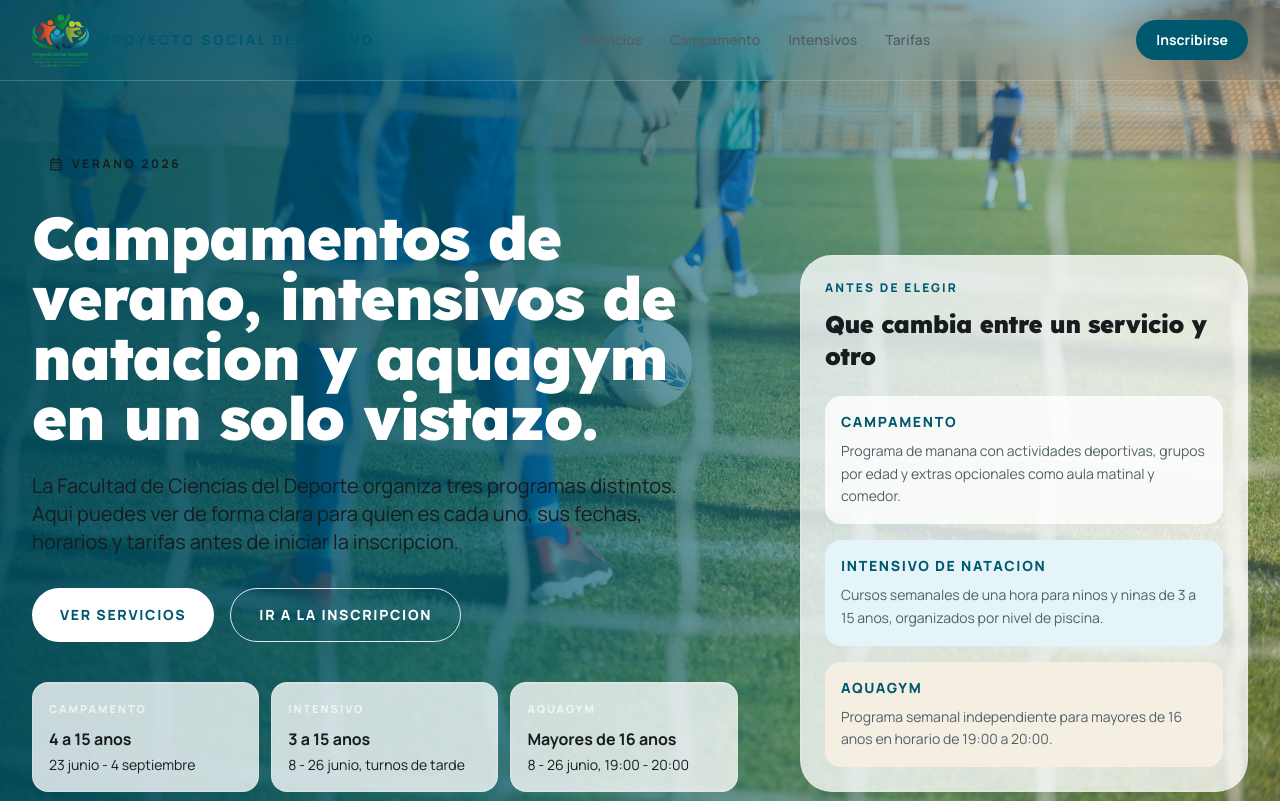
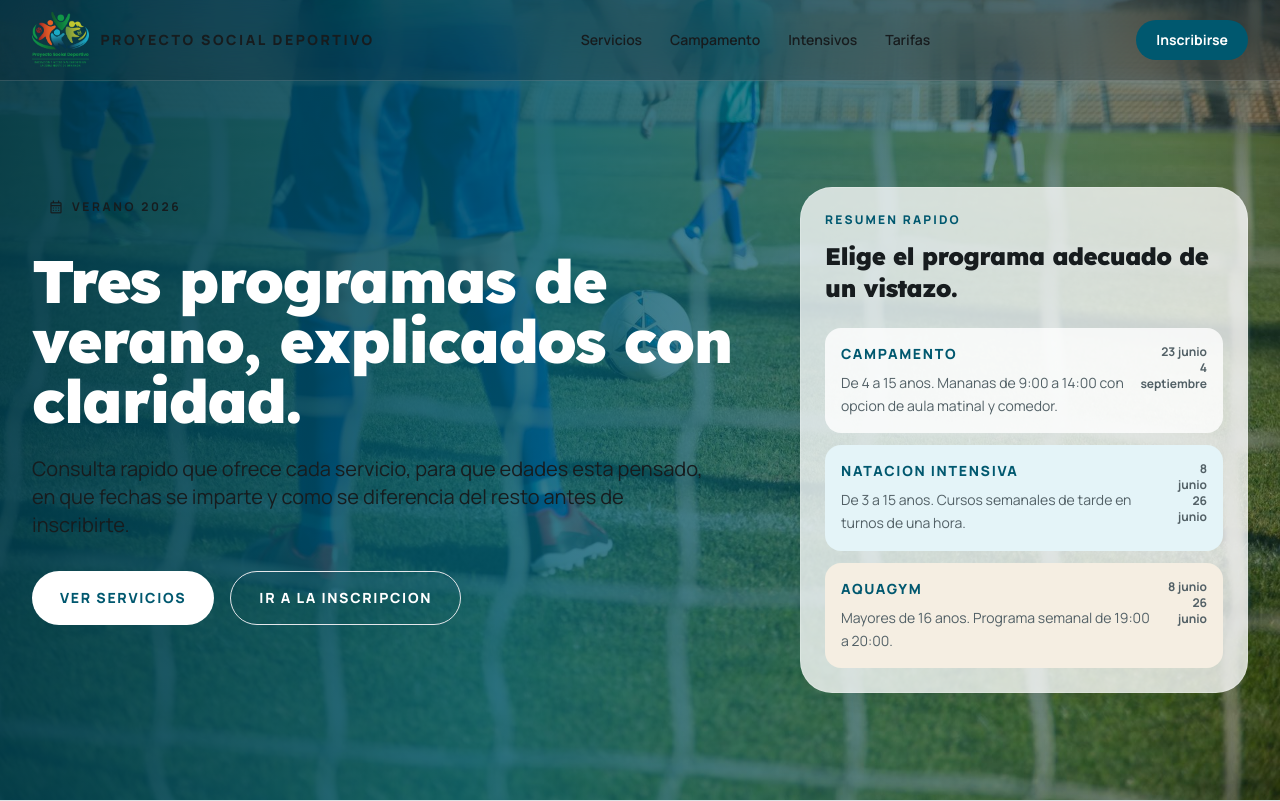
Before and after one commit to dvdgp9/psd-ebone, a plain HTML site: page index.html in a window 1280 px wide. Shown: the top 801 px of the page. Drawn offline with nearby package versions, Linux system fonts and the light colour scheme.

Commit message:
Reestructurar la página por servicios 2

```diff
--- a/index.html
+++ b/index.html
@@ -67,17 +67,17 @@
 </style>
 </head>
 <body class="bg-surface text-ink selection:bg-primary selection:text-white">
-<nav class="fixed inset-x-0 top-0 z-40 border-b border-white/20 bg-white/78 backdrop-blur-xl">
+<nav class="fixed inset-x-0 top-0 z-40 border-b border-white/15 bg-slate-950/20 backdrop-blur-xl">
 <div class="mx-auto flex h-20 max-w-7xl items-center justify-between px-5 md:px-8">
 <a class="flex items-center gap-3" href="#top">
 <img alt="Proyecto Social Deportivo" class="h-14 w-auto object-contain" src="./assets/Logo_principal.png">
-<span class="hidden text-sm font-extrabold uppercase tracking-[0.18em] text-primary md:block">Proyecto Social Deportivo</span>
+<span class="hidden text-sm font-extrabold uppercase tracking-[0.18em] text-white/92 md:block">Proyecto Social Deportivo</span>
 </a>
-<div class="hidden items-center gap-7 text-sm font-semibold text-muted md:flex">
-<a class="transition-colors hover:text-primary" href="#servicios">Servicios</a>
-<a class="transition-colors hover:text-primary" href="#campamento">Campamento</a>
-<a class="transition-colors hover:text-primary" href="#intensivos">Intensivos</a>
-<a class="transition-colors hover:text-primary" href="#tarifas">Tarifas</a>
+<div class="hidden items-center gap-7 text-sm font-semibold text-white/78 md:flex">
+<a class="transition-colors hover:text-white" href="#servicios">Servicios</a>
+<a class="transition-colors hover:text-white" href="#campamento">Campamento</a>
+<a class="transition-colors hover:text-white" href="#intensivos">Intensivos</a>
+<a class="transition-colors hover:text-white" href="#tarifas">Tarifas</a>
 </div>
 <a class="inline-flex items-center rounded-full bg-primary px-5 py-2.5 text-sm font-bold text-white transition duration-300 hover:bg-primary-strong active:scale-[0.98]" href="#inscripcion">Inscribirse</a>
 </div>
@@ -86,7 +86,7 @@
 <header class="relative flex min-h-[100dvh] items-center overflow-hidden pt-20" id="top">
 <div class="absolute inset-0">
 <img alt="Ninos y monitores en actividades deportivas de verano" class="h-full w-full object-cover" src="./assets/fotos/hero-campamento.jpg">
-<div class="absolute inset-0 bg-[linear-gradient(95deg,rgba(0,73,93,0.92)_0%,rgba(0,88,111,0.76)_40%,rgba(245,250,252,0.18)_100%)]"></div>
+<div class="absolute inset-0 bg-[linear-gradient(98deg,rgba(0,56,72,0.92)_0%,rgba(0,88,111,0.82)_42%,rgba(7,24,30,0.34)_100%)]"></div>
 </div>
 <div class="relative mx-auto grid w-full max-w-7xl gap-10 px-5 py-16 md:grid-cols-[1.2fr_0.8fr] md:px-8">
 <div class="max-w-3xl">
@@ -95,49 +95,47 @@
 <span>Verano 2026</span>
 </div>
 <h1 class="reveal delay-1 mt-6 max-w-3xl text-4xl font-black leading-none tracking-tight text-white md:text-6xl">
-Campamentos de verano, intensivos de natacion y aquagym en un solo vistazo.
+Tres programas de verano, explicados con claridad.
 </h1>
 <p class="reveal delay-2 mt-6 max-w-2xl text-lg leading-relaxed text-white/84 md:text-xl">
-La Facultad de Ciencias del Deporte organiza tres programas distintos. Aqui puedes ver de forma clara para quien es cada uno, sus fechas, horarios y tarifas antes de iniciar la inscripcion.
+Consulta rapido que ofrece cada servicio, para que edades esta pensado, en que fechas se imparte y como se diferencia del resto antes de inscribirte.
 </p>
 <div class="reveal delay-3 mt-8 flex flex-wrap gap-4">
 <a class="inline-flex items-center rounded-full bg-white px-7 py-4 text-sm font-black uppercase tracking-[0.12em] text-primary transition duration-300 hover:-translate-y-[1px] hover:shadow-soft active:scale-[0.98]" href="#servicios">Ver servicios</a>
 <a class="inline-flex items-center rounded-full border border-white/28 bg-white/8 px-7 py-4 text-sm font-black uppercase tracking-[0.12em] text-white transition duration-300 hover:bg-white/14 active:scale-[0.98]" href="#inscripcion">Ir a la inscripcion</a>
 </div>
-<div class="reveal delay-4 mt-10 grid gap-3 text-sm text-white/86 sm:grid-cols-3">
-<div class="glass-panel rounded-2xl px-4 py-4">
-<div class="text-[11px] font-extrabold uppercase tracking-[0.18em] text-white/70">Campamento</div>
-<div class="mt-2 text-base font-bold">4 a 15 anos</div>
-<div class="mt-1 text-white/74">23 junio - 4 septiembre</div>
-</div>
-<div class="glass-panel rounded-2xl px-4 py-4">
-<div class="text-[11px] font-extrabold uppercase tracking-[0.18em] text-white/70">Intensivo</div>
-<div class="mt-2 text-base font-bold">3 a 15 anos</div>
-<div class="mt-1 text-white/74">8 - 26 junio, turnos de tarde</div>
-</div>
-<div class="glass-panel rounded-2xl px-4 py-4">
-<div class="text-[11px] font-extrabold uppercase tracking-[0.18em] text-white/70">Aquagym</div>
-<div class="mt-2 text-base font-bold">Mayores de 16 anos</div>
-<div class="mt-1 text-white/74">8 - 26 junio, 19:00 - 20:00</div>
-</div>
-</div>
 </div>
 <div class="reveal delay-2 self-end md:justify-self-end">
 <div class="glass-panel max-w-md rounded-[2rem] p-6 text-ink shadow-panel">
-<div class="text-xs font-extrabold uppercase tracking-[0.18em] text-primary">Antes de elegir</div>
-<h2 class="mt-3 text-2xl font-black tracking-tight">Que cambia entre un servicio y otro</h2>
-<div class="mt-6 space-y-4">
+<div class="text-xs font-extrabold uppercase tracking-[0.18em] text-primary">Resumen rapido</div>
+<h2 class="mt-3 text-2xl font-black tracking-tight">Elige el programa adecuado de un vistazo.</h2>
+<div class="mt-6 space-y-3">
 <div class="rounded-2xl bg-white/80 p-4">
+<div class="flex items-start justify-between gap-4">
+<div>
 <div class="text-sm font-extrabold uppercase tracking-[0.12em] text-primary">Campamento</div>
-<p class="mt-2 text-sm leading-relaxed text-muted">Programa de manana con actividades deportivas, grupos por edad y extras opcionales como aula matinal y comedor.</p>
+<p class="mt-2 text-sm leading-relaxed text-muted">De 4 a 15 anos. Mananas de 9:00 a 14:00 con opcion de aula matinal y comedor.</p>
+</div>
+<div class="text-right text-xs font-bold text-muted">23 junio<br>4 septiembre</div>
+</div>
 </div>
 <div class="rounded-2xl bg-primary-soft p-4">
-<div class="text-sm font-extrabold uppercase tracking-[0.12em] text-primary">Intensivo de natacion</div>
-<p class="mt-2 text-sm leading-relaxed text-muted">Cursos semanales de una hora para ninos y ninas de 3 a 15 anos, organizados por nivel de piscina.</p>
+<div class="flex items-start justify-between gap-4">
+<div>
+<div class="text-sm font-extrabold uppercase tracking-[0.12em] text-primary">Natacion intensiva</div>
+<p class="mt-2 text-sm leading-relaxed text-muted">De 3 a 15 anos. Cursos semanales de tarde en turnos de una hora.</p>
+</div>
+<div class="text-right text-xs font-bold text-muted">8 junio<br>26 junio</div>
+</div>
 </div>
 <div class="rounded-2xl bg-sand p-4">
+<div class="flex items-start justify-between gap-4">
+<div>
 <div class="text-sm font-extrabold uppercase tracking-[0.12em] text-primary">Aquagym</div>
-<p class="mt-2 text-sm leading-relaxed text-muted">Programa semanal independiente para mayores de 16 anos en horario de 19:00 a 20:00.</p>
+<p class="mt-2 text-sm leading-relaxed text-muted">Mayores de 16 anos. Programa semanal de 19:00 a 20:00.</p>
+</div>
+<div class="text-right text-xs font-bold text-muted">8 junio<br>26 junio</div>
+</div>
 </div>
 </div>
 </div>
```
